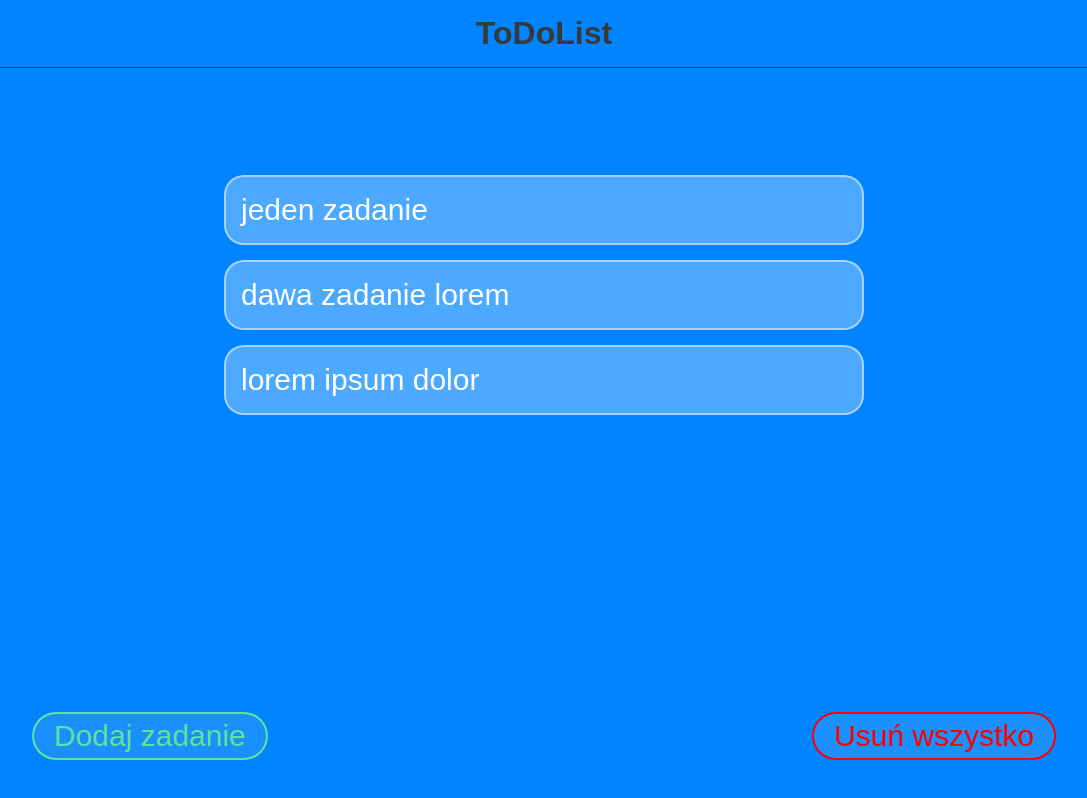
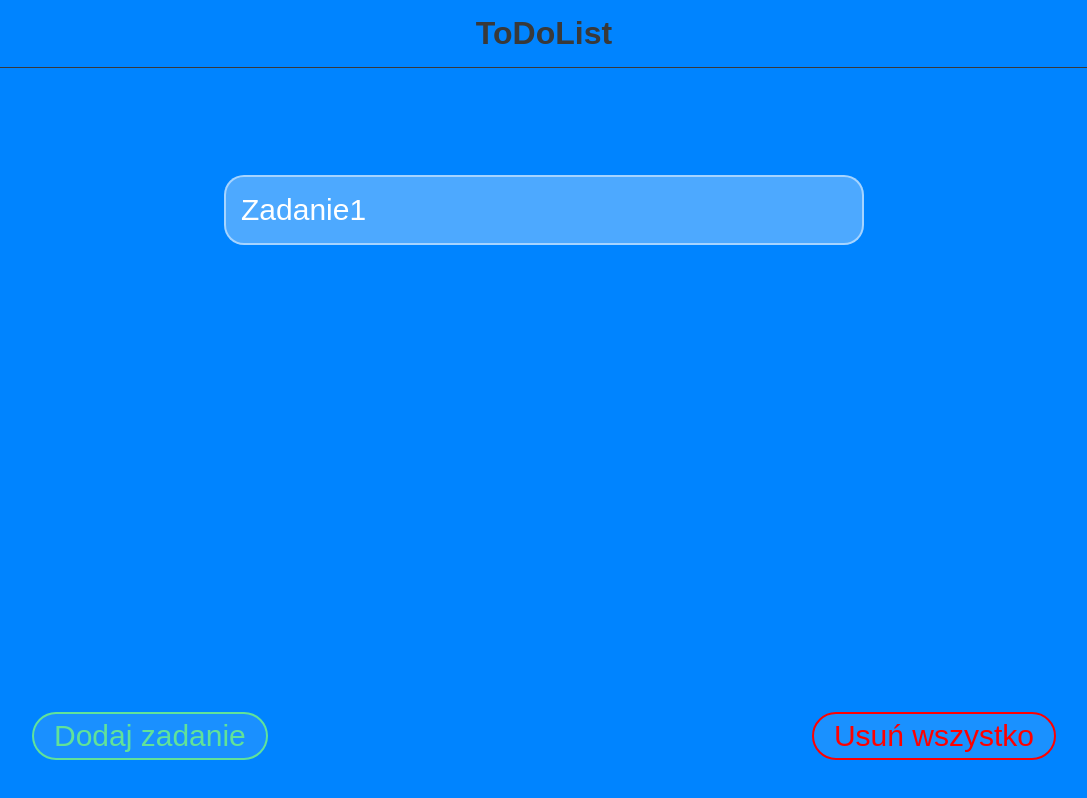
Before and after one commit to oktdib96/ToDoList-ReactAPP, a React (Create React App) app: page / in a window 1280 px wide. Shown: the whole page, without its empty margins (96-1183 px from the left). Built offline with nearby package versions, Linux system fonts and the light colour scheme.

Commit message:
tasks are state-dependent

```diff
--- a/src/App.js
+++ b/src/App.js
@@ -6,18 +6,13 @@ import { StyledButton } from "./components/StyledButton";
 
 class App extends Component {
   state = {
-    tasks: [
-      {
-        text: "Zadanie1",
-        date: "01.01.2023",
-      },
-    ],
+    tasks: [{ id: 1, text: "Zadanie1", date: "01.01.2023" }],
   };
   render() {
     return (
       <div className="app">
         <Header />
-        <TasksList />
+        <TasksList tasks={this.state.tasks} />
         <StyledButton>Dodaj zadanie</StyledButton>
         <StyledButton primary>Usuń wszystko</StyledButton>
       </div>
--- a/src/components/Item.js
+++ b/src/components/Item.js
@@ -1,5 +1,9 @@
-const Item = () => {
-  return <li>jeden</li>;
+const Item = (props) => {
+  return (
+    <li>
+      <p>{props.content}</p>
+    </li>
+  );
 };
 
 export default Item;
--- a/src/components/TasksList.js
+++ b/src/components/TasksList.js
@@ -1,17 +1,9 @@
-const TasksList = () => {
-  return (
-    <ul>
-      <li>
-        <p>jeden zadanie</p>
-      </li>
-      <li>
-        <p>dawa zadanie lorem</p>
-      </li>
-      <li>
-        <p>lorem ipsum dolor</p>
-      </li>
-    </ul>
-  );
+import Item from "./Item";
+const TasksList = (props) => {
+  const Task = props.tasks.map((task) => (
+    <Item key={task.id} content={task.text} date={task.date} />
+  ));
+  return <ul>{Task}</ul>;
 };
 
 export default TasksList;
```
